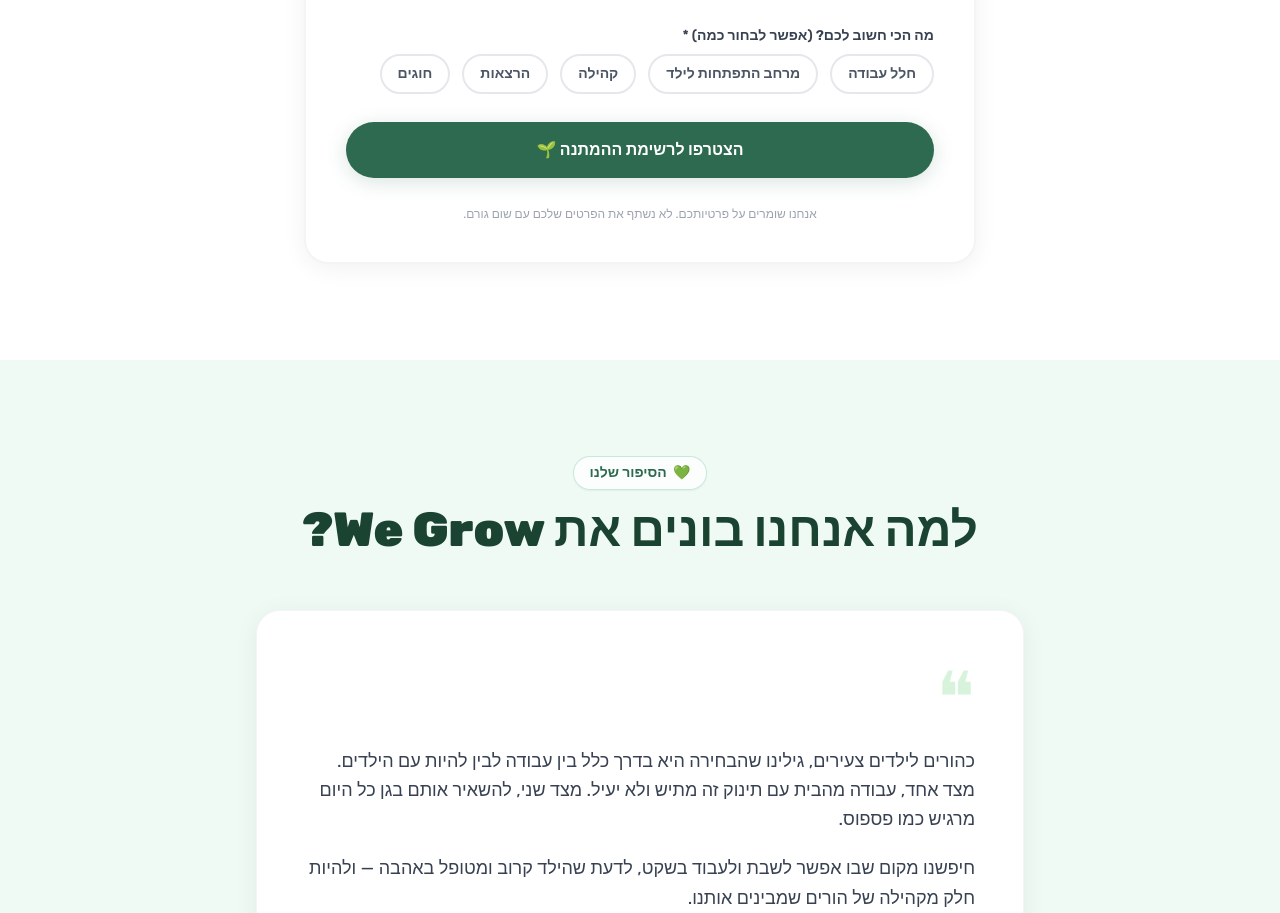
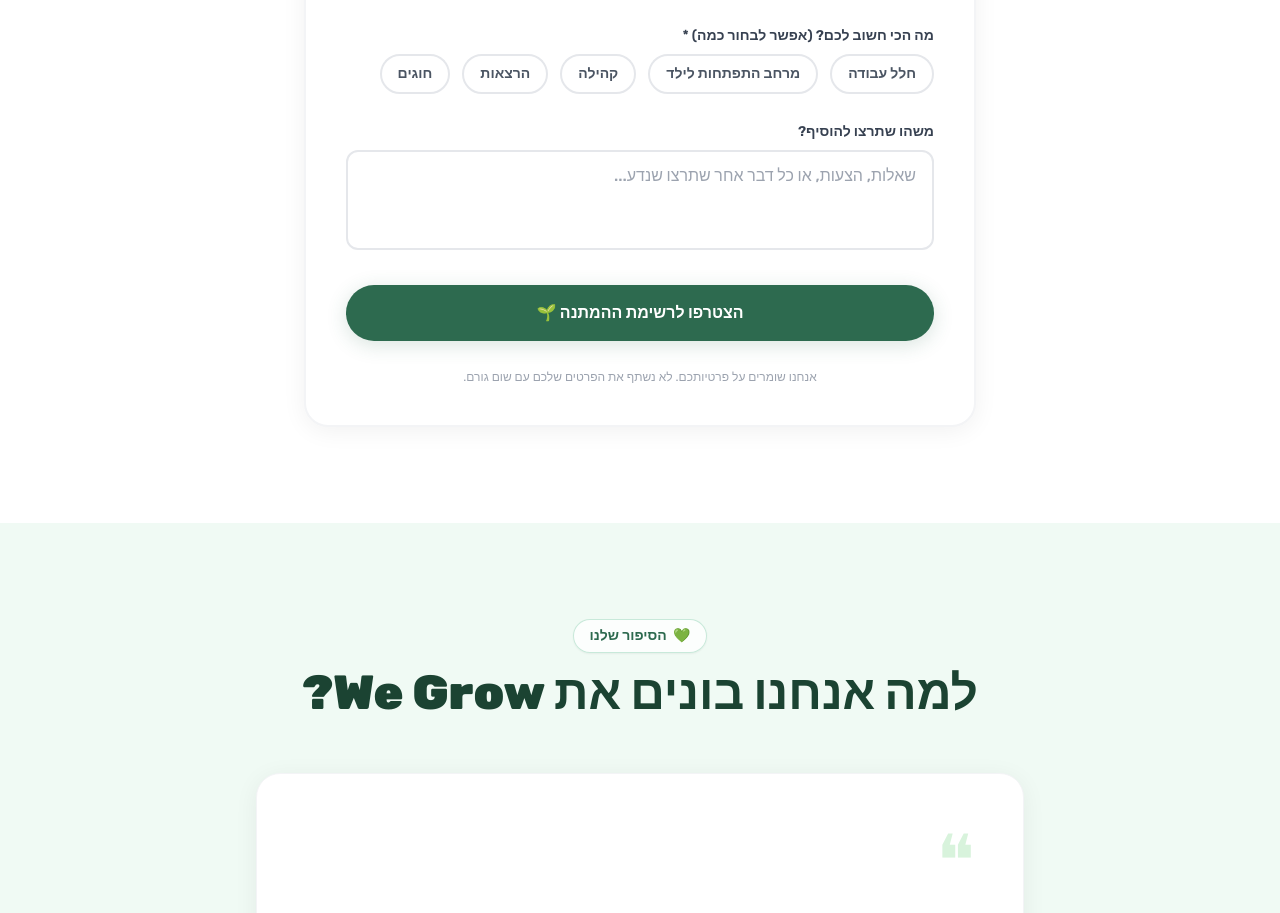
Before and after one commit to cohenAdi/WeGrow, a Next.js app: page / in a window 1280 px wide. Shown: the part 5020-5933 px from the top of the page. Built offline with nearby package versions, Linux system fonts and the light colour scheme.

Commit message:
Add free text field to waitlist form

```diff
--- a/app/api/waitlist/route.ts
+++ b/app/api/waitlist/route.ts
@@ -10,6 +10,7 @@ const schema = z.object({
   child_age:          z.string().min(1),
   usage_expectation:  z.string().min(1),
   most_important:     z.array(z.string()).min(1),
+  free_text:          z.string().optional(),
 })
 
 export async function POST(req: NextRequest) {
--- a/components/WaitlistSection.tsx
+++ b/components/WaitlistSection.tsx
@@ -15,6 +15,7 @@ const schema = z.object({
   child_age:         z.string().min(1, 'אנא בחרו גיל ילד'),
   usage_expectation: z.string().min(1, 'אנא בחרו תדירות שימוש'),
   most_important:    z.array(z.string()).min(1, 'אנא בחרו לפחות אחד'),
+  free_text:         z.string().optional(),
 })
 
 type FormData = z.infer<typeof schema>
@@ -246,6 +247,17 @@ export default function WaitlistSection() {
                   <ErrorMsg msg={errors.most_important?.message} />
                 </div>
 
+                {/* Free text */}
+                <div>
+                  <label className="form-label">משהו שתרצו להוסיף?</label>
+                  <textarea
+                    {...register('free_text')}
+                    rows={3}
+                    placeholder="שאלות, הצעות, או כל דבר אחר שתרצו שנדע..."
+                    className="form-input resize-none"
+                  />
+                </div>
+
                 {/* Server error */}
                 {serverError && (
                   <p className="text-red-500 text-sm font-medium text-center bg-red-50 border border-red-200 rounded-xl px-4 py-3">
```
